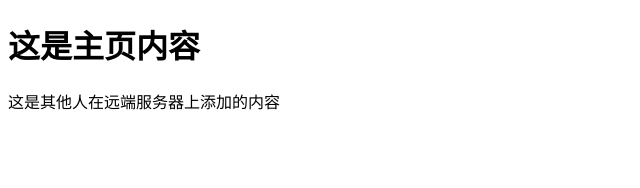
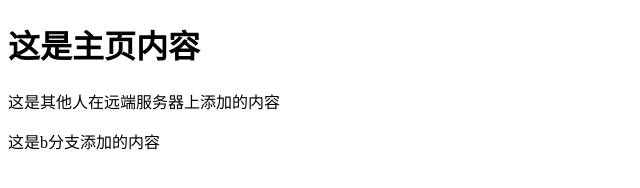
Before and after one commit to ZYTBrother/git_demo, a plain HTML site: page index.html in a window 1280 px wide. Shown: the whole page, without its empty margins (0-640 px from the left). Drawn offline with Linux system fonts and the light colour scheme.

Commit message:
完成了bb分支的功能

```diff
--- a/index.html
+++ b/index.html
@@ -8,5 +8,6 @@
 <body>
     <h1>这是主页内容</h1>
     <p>这是其他人在远端服务器上添加的内容</p>
+	<p>这是b分支添加的内容</p>
 </body>
 </html>
```
Also changed, not shown: b/b.txt (added).
